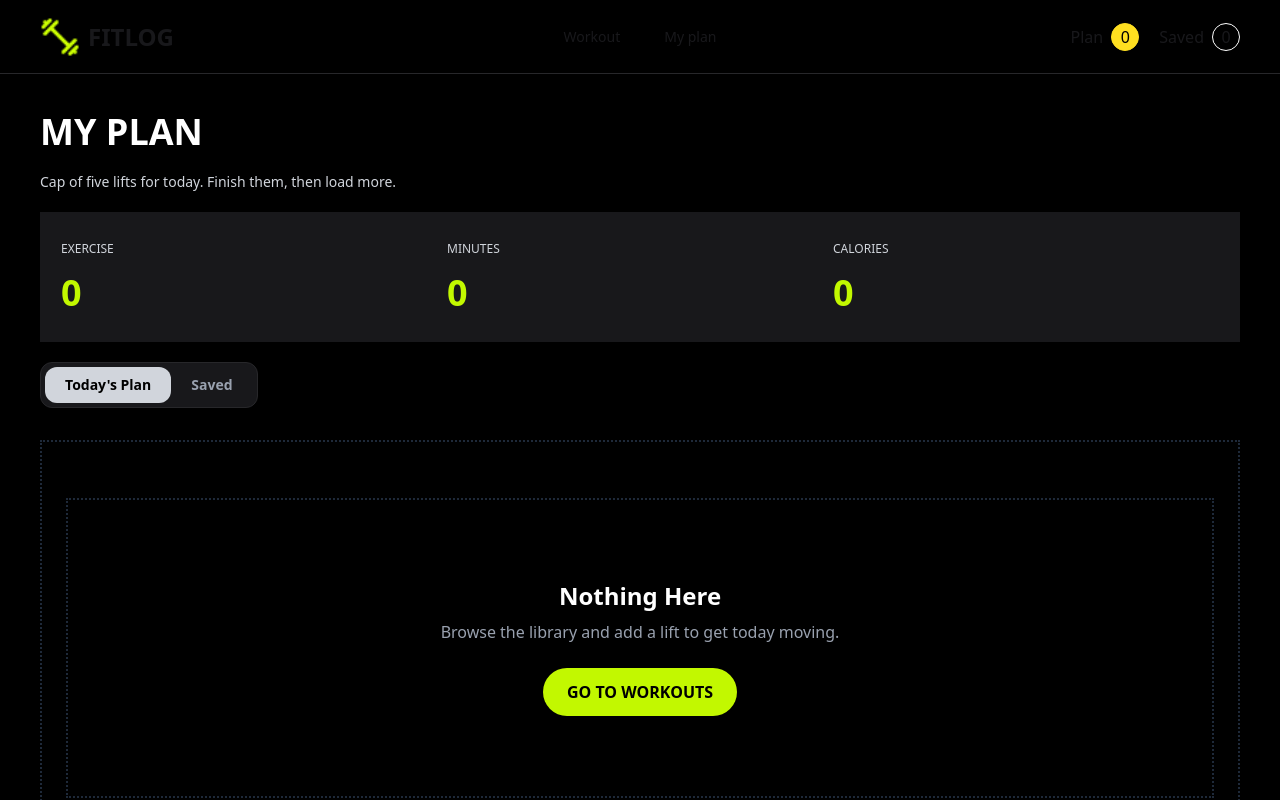
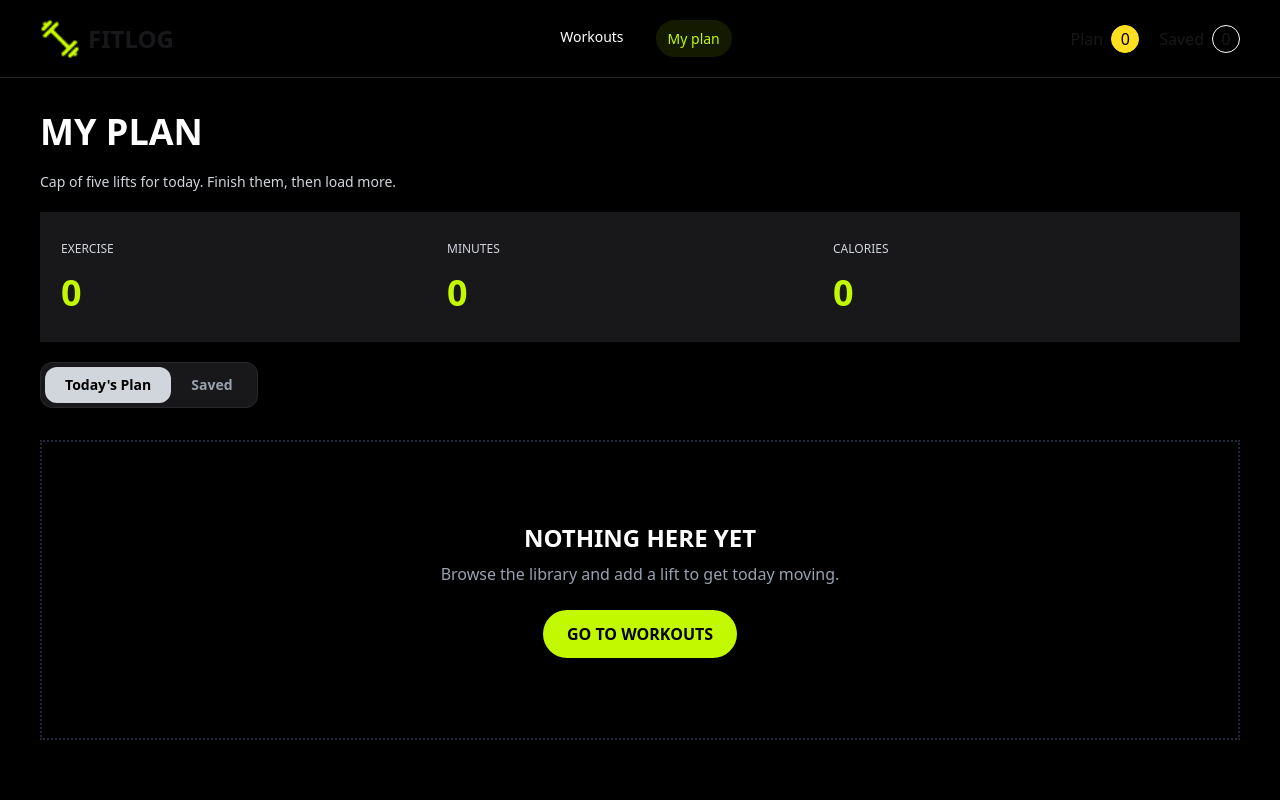
Before and after one commit to SSAShawon/fit-log, a Next.js app: page /my-plan in a window 1280 px wide. Shown: the top 800 px of the page. Built offline with nearby package versions, Linux system fonts and the light colour scheme.

Commit message:
Fixed My Plan

```diff
--- a/src/app/layout.tsx
+++ b/src/app/layout.tsx
@@ -5,6 +5,7 @@ import Navbar from "@/components/Navbar";
 import Footer from "@/components/Footer";
 import { ToastContainer } from "react-toastify";
 import "react-toastify/dist/ReactToastify.css";
+import WorkoutProvider from "../components/context/WorkoutContext";
 
 const geistSans = Geist({
   variable: "--font-geist-sans",
@@ -28,12 +29,13 @@ export default function RootLayout({ children }: LayoutProps<"/">) {
       className={`${geistSans.variable} ${geistMono.variable} h-full antialiased`}
     >
       <body className="min-h-full flex flex-col">
-
-        <Navbar />
-        {children}
-        <ToastContainer />
-        <Footer />
-        </body>
+        <WorkoutProvider>
+          <Navbar />
+          {children}
+          <ToastContainer />
+          <Footer />
+        </WorkoutProvider>
+      </body>
     </html>
   );
 }
--- a/src/app/my-plan/page.tsx
+++ b/src/app/my-plan/page.tsx
@@ -1,78 +1,64 @@
 "use client";
 
-import { useState } from "react";
+import { useContext } from "react";
 import Link from "next/link";
 import Image from "next/image";
 import { Workout } from "@/types/workout";
 import { toast } from "react-toastify";
+import { WorkoutContext } from "@/components/context/WorkoutContext";
 
 const MyPlan = () => {
-  const [activeTab, setActiveTab] = useState("today");
-
-  const [todayPlan, setTodayPlan] = useState<Workout[]>(() => {
-    if (typeof window === "undefined") {
-      return [];
-    }
-
-    return JSON.parse(
-      localStorage.getItem("todayPlan") || "[]"
-    );
-  });
+  const {
+    addWorkout,
+    setAddWorkout,
+    saveWorkout,
+    setSaveWorkout,
+    activeTab,
+    setActiveTab,
+  } = useContext(WorkoutContext)!;
 
   const handleRemove = (id: number) => {
-    const updatedPlan = todayPlan.filter(
-      (item: Workout) => item.id !== id
-    );
+    const updatedPlan = addWorkout.filter((item: Workout) => item.id !== id);
 
-    localStorage.setItem(
-      "todayPlan",
-      JSON.stringify(updatedPlan)
-    );
-
-    setTodayPlan(updatedPlan);
+    setAddWorkout(updatedPlan);
 
     toast.success("Workout removed from Today's Plan");
   };
 
-  const totalMinutes = todayPlan.reduce(
+  const activePlan = activeTab === "today" ? addWorkout : saveWorkout;
+
+  const totalMinutes = activePlan.reduce(
     (total, item) => total + item.duration,
-    0
+    0,
   );
 
-  const totalCalories = todayPlan.reduce(
+  const totalCalories = activePlan.reduce(
     (total, item) => total + item.caloriesBurned,
-    0
+    0,
   );
 
   return (
     <div className="bg-black px-10 py-10 text-white">
       {/* Header */}
       <div>
-        <h1 className="pt-8 pb-5 text-4xl font-bold">
-          MY PLAN
-        </h1>
+        <h1 className="pt-8 pb-5 text-4xl font-bold">MY PLAN</h1>
 
         <p className="text-sm text-gray-300">
           Cap of five lifts for today. Finish them, then load more.
         </p>
       </div>
 
-      {/* Stats */}
       <div className="my-5 grid grid-cols-3 border border-zinc-900 bg-zinc-900 p-5">
         <div>
-          <h2 className="py-2 text-xs text-gray-300">
-            EXERCISE
-          </h2>
+          <h2 className="py-2 text-xs text-gray-300">EXERCISE</h2>
 
           <h4 className="py-2 text-4xl font-bold text-[#c2f800]">
-            {todayPlan.length}
+            {activePlan.length}
           </h4>
         </div>
 
         <div>
-          <h2 className="py-2 text-xs text-gray-300">
-            MINUTES
-          </h2>
+          <h2 className="py-2 text-xs text-gray-300">MINUTES</h2>
 
           <h4 className="py-2 text-4xl font-bold text-[#c2f800]">
             {totalMinutes}
@@ -80,9 +66,7 @@ const MyPlan = () => {
         </div>
 
         <div>
-          <h2 className="py-2 text-xs text-gray-300">
-            CALORIES
-          </h2>
+          <h2 className="py-2 text-xs text-gray-300">CALORIES</h2>
 
           <h4 className="py-2 text-4xl font-bold text-[#c2f800]">
             {totalCalories}
@@ -90,26 +74,22 @@ const MyPlan = () => {
         </div>
       </div>
 
-      {/* Tabs */}
+      {/* Todays plan and  Saved section  */}
       <div className="my-5">
         <div className="flex w-fit rounded-xl border border-zinc-800 bg-zinc-900 p-1">
           <button
             onClick={() => setActiveTab("today")}
             className={`rounded-xl px-5 py-2 text-sm font-semibold ${
-              activeTab === "today"
-                ? "bg-gray-300 text-black"
-                : "text-gray-400"
+              activeTab === "today" ? "bg-gray-300 text-black" : "text-gray-400"
             }`}
           >
-            Today's Plan
+            Today&apos;s Plan
           </button>
 
           <button
             onClick={() => setActiveTab("saved")}
             className={`rounded-xl px-5 py-2 text-sm font-semibold ${
-              activeTab === "saved"
-                ? "bg-gray-300 text-black"
-                : "text-gray-400"
+              activeTab === "saved" ? "bg-gray-300 text-black" : "text-gray-400"
             }`}
           >
             Saved
@@ -117,14 +97,12 @@ const MyPlan = () => {
         </div>
       </div>
 
-      {/* Content */}
-      <div className="my-8 border-2 border-dotted border-gray-800 p-6">
+      {/* Content of Todays Plan*/}
+      <div>
         {activeTab === "today" ? (
-          todayPlan.length === 0 ? (
+          addWorkout.length === 0 ? (
             <div className="my-8 flex flex-col items-center justify-center border-2 border-dotted border-gray-800 p-20 text-center">
-              <h2 className="text-2xl font-bold">
-                Nothing Here
-              </h2>
+              <h2 className="text-2xl font-bold">NOTHING HERE YET</h2>
 
               <p className="mt-2 text-gray-400">
                 Browse the library and add a lift to get today moving.
@@ -139,7 +117,7 @@ const MyPlan = () => {
             </div>
           ) : (
             <div className="space-y-4">
-              {todayPlan.map((item: Workout) => (
+              {addWorkout.map((item: Workout) => (
                 <div
                   key={item.id}
                   className="grid grid-cols-[180px_1fr_auto] items-center gap-6 rounded-2xl border border-zinc-800 bg-zinc-900 p-4"
@@ -161,22 +139,15 @@ const MyPlan = () => {
                     </h3>
 
                     <p className="text-sm text-gray-400">
-                      {item.muscleGroups.join(" • ")} •{" "}
-                      {item.equipment}
+                      {item.muscleGroups.join(" • ")} • {item.equipment}
                     </p>
 
                     <div className="flex items-center gap-6 text-sm text-gray-300">
-                      <span>
-                        ◷ {item.duration} min
-                      </span>
+                      <span>◷ {item.duration} min</span>
 
-                      <span>
-                        🔥 {item.caloriesBurned} kcal
-                      </span>
+                      <span>🔥 {item.caloriesBurned} kcal</span>
 
-                      <span>
-                        ★ {item.rating}
-                      </span>
+                      <span>★ {item.rating}</span>
                     </div>
                   </div>
 
@@ -191,9 +162,13 @@ const MyPlan = () => {
 
                     <button
                       onClick={() => {
-                        toast.success(
-                          `${item.name} marked as done`
+                        const updatedPlan = addWorkout.filter(
+                          (planItem) => planItem.id !== item.id,
                         );
+
+                        setAddWorkout(updatedPlan);
+
+                        toast.success(`${item.name} marked as done`);
                       }}
                       className="rounded-lg bg-[#c2f800] px-4 py-3 text-sm font-semibold text-black transition hover:bg-[#d0ff33]"
                     >
@@ -211,15 +186,83 @@ const MyPlan = () => {
               ))}
             </div>
           )
-        ) : (
+        ) : // Content  Saved
+
+        saveWorkout.length === 0 ? (
           <div className="my-8 flex flex-col items-center justify-center border-2 border-dotted border-gray-800 p-20 text-center">
-            <h2 className="text-2xl font-bold">
-              Saved Workouts
-            </h2>
+            <h2 className="text-2xl font-bold">NOTHING HERE YET</h2>
 
             <p className="mt-2 text-gray-400">
-              Your saved workouts will appear here.
+              Browse the library and add a lift to get today moving.
             </p>
+
+            <Link
+              href="/"
+              className="mt-6 rounded-full bg-[#c2f800] px-6 py-3 font-bold text-black"
+            >
+              Go to workouts
+            </Link>
+          </div>
+        ) : (
+          <div className="space-y-4">
+            {saveWorkout.map((item: Workout) => (
+              <div
+                key={item.id}
+                className="grid grid-cols-[180px_1fr_auto] items-center gap-6 rounded-2xl border border-zinc-800 bg-zinc-900 p-4"
+              >
+                {/* Image */}
+                <div className="relative h-32 overflow-hidden rounded-xl">
+                  <Image
+                    src={item.image}
+                    alt={item.name}
+                    fill
+                    className="object-cover"
+                  />
+                </div>
+
+                {/* Information */}
+                <div className="space-y-3">
+                  <h3 className="text-2xl font-bold text-white">{item.name}</h3>
+
+                  <p className="text-sm text-gray-400">
+                    {item.muscleGroups.join(" • ")} • {item.equipment}
+                  </p>
+
+                  <div className="flex items-center gap-6 text-sm text-gray-300">
+                    <span>◷ {item.duration} min</span>
+
+                    <span>🔥 {item.caloriesBurned} kcal</span>
+
+                    <span>★ {item.rating}</span>
+                  </div>
+                </div>
+
+                {/* Actions */}
+                <div className="flex items-center gap-3">
+                  <Link
+                    href={`/workout/${item.id}`}
+                    className="rounded-lg border border-zinc-700 px-4 py-3 text-sm font-semibold text-white transition hover:border-gray-500"
+                  >
+                    VIEW DETAILS
+                  </Link>
+
+                  <button
+                    onClick={() => {
+                      const updatedSaved = saveWorkout.filter(
+                        (savedItem) => savedItem.id !== item.id,
+                      );
+
+                      setSaveWorkout(updatedSaved);
+
+                      toast.success("Workout removed from Saved");
+                    }}
+                    className="px-3 py-3 text-2xl text-gray-400 transition hover:text-red-500"
+                  >
+                    ×
+                  </button>
+                </div>
+              </div>
+            ))}
           </div>
         )}
       </div>
--- a/src/app/workout/[id]/page.tsx
+++ b/src/app/workout/[id]/page.tsx
@@ -2,6 +2,7 @@ import Image from "next/image";
 import React from "react";
 import { Workout } from "@/types/workout";
 import WorkoutActions from "@/components/WorkoutActions";
+import SavedActions from "@/components/SavedActions";
 
 const Details = async ({params}:{params:Promise<{id: string}>}) => {
 
@@ -89,9 +90,7 @@ const Details = async ({params}:{params:Promise<{id: string}>}) => {
             <div className="mt-10 flex justify-between gap-4">
               <WorkoutActions workout={workout}/>
 
-              <button className="rounded-xl border border-zinc-700 bg-zinc-900 px-5 py-4 font-bold text-white">
-                ♡ SAVE FOR LATER
-              </button>
+              <SavedActions workout={workout}/>
             </div>
           </div>
         </div>
--- a/src/components/Navbar.tsx
+++ b/src/components/Navbar.tsx
@@ -1,8 +1,14 @@
-import React from "react";
+"use client";
 import logo from "../image/logo.png";
 import Image from "next/image";
 import Link from "next/link";
+import { useContext } from "react";
+import { WorkoutContext } from "@/components/context/WorkoutContext";
+import { usePathname } from "next/navigation";
+
 const Navbar = () => {
+  const { addWorkout, saveWorkout } = useContext(WorkoutContext)!;
+  const pathname = usePathname();
   return (
     <div>
       <div className="navbar bg-black shadow-sm fixed top-0 z-50 w-full px-10 py-3 border-b border-zinc-800">
@@ -16,21 +22,42 @@ const Navbar = () => {
         <div className="navbar-center">
           <ul className="menu menu-horizontal px-1 gap-5">
             <li>
-              <Link href="/">Workout</Link>
+              <Link
+                href="/"
+                className={pathname === "/"
+                  ? "rounded-full bg-[#c2f800]/10 px-3 py-2 text-[#c2f800]"
+                  : "text-white"
+                }
+              >
+                Workouts
+              </Link>
             </li>
             <li>
-              <Link href="/my-plan">My plan</Link>
+              <Link
+                href="/my-plan"
+                className={
+                  pathname === "/my-plan"
+                  ? "rounded-full bg-[#c2f800]/10 px-3 py-2 text-[#c2f800]"
+                  : "text-white"
+                }
+              >
+                My plan
+              </Link>
             </li>
           </ul>
         </div>
         <div className="navbar-end gap-5">
           <div className="flex items-center gap-2">
             <Link href="/my-plan">Plan</Link>
-            <span className="flex h-7 w-7 items-center justify-center rounded-full border bg-yellow-300 border-yellow-300  text-black">0</span>
+            <span className="flex h-7 w-7 items-center justify-center rounded-full border bg-yellow-300 border-yellow-300  text-black">
+              {addWorkout.length}
+            </span>
           </div>
           <div className="flex items-center gap-2">
             <Link href="/my-plan">Saved</Link>
-            <span className="flex h-7 w-7 items-center justify-center rounded-full border  border-white ">0</span>
+            <span className="flex h-7 w-7 items-center justify-center rounded-full border  border-white ">
+              {saveWorkout.length}
+            </span>
           </div>
         </div>
       </div>
--- /dev/null
+++ b/src/components/SavedActions.tsx
@@ -0,0 +1,39 @@
+"use client";
+
+import { Workout } from "@/types/workout";
+import React, { useContext } from "react";
+import { toast } from "react-toastify";
+import { WorkoutContext } from "@/components/context/WorkoutContext";
+
+const SavedActions = ({ workout }: { workout: Workout }) => {
+  const { saveWorkout, setSaveWorkout } = useContext(WorkoutContext)!;
+
+  const handleSave = () => {
+
+    const alreadySaved = saveWorkout.some(
+      (item: Workout) => item.id === workout.id,
+    );
+
+    if (alreadySaved) {
+      toast.warning("Already saved for later");
+      return;
+    }
+
+    const updatedSaved = [...saveWorkout, workout];
+
+    setSaveWorkout(updatedSaved);
+
+    toast.success("Saved for later");
+  };
+
+  return (
+    <button
+      onClick={handleSave}
+      className="rounded-xl border border-zinc-700 bg-zinc-900 px-5 py-4 font-bold text-white"
+    >
+      ♡ Save for later
+    </button>
+  );
+};
+
+export default SavedActions;
--- a/src/components/WorkoutActions.tsx
+++ b/src/components/WorkoutActions.tsx
@@ -1,32 +1,32 @@
 "use client";
 import { Workout } from '@/types/workout';
-import React from 'react';
+import React, { useContext } from 'react';
 import { toast } from 'react-toastify';
+import { WorkoutContext } from '@/components/context/WorkoutContext';
 
 const WorkoutActions = ({workout}:{workout: Workout}) => {
+    const { addWorkout, setAddWorkout } = useContext(WorkoutContext)!;
     const handleAddToPlan = () => {
-        const existingPlan =JSON.parse(
-            localStorage.getItem("todayPlan") || "[]"
-        )
-        const alreadyExists= existingPlan.some((item:Workout)=>item.id===workout.id)
+    const alreadyExists = addWorkout.some(
+        (item: Workout) => item.id === workout.id
+    );
 
-        if(alreadyExists){
-            toast.warning("Already in Today's Plan")
-            return;
-        }
-        const updatePlan =[...existingPlan,workout]
-        localStorage.setItem(
-            "todayPlan", JSON.stringify(updatePlan)
-        )
-        toast.success("Added to Today's Plan")
-    };
+    if (alreadyExists) {
+        toast.warning("Already in Today's Plan");
+        return;
+    }
+
+    setAddWorkout([...addWorkout, workout]);
+
+    toast.success("Added to Today's Plan");
+};
 
     return (
 
               <button
               onClick={handleAddToPlan}
               className="rounded-xl text-sm bg-[#c2f800] px-5 py-4 font-bold text-black">
-                + Add to today's plan
+                + Add to today&apos;s plan
             </button>
 
     );
--- /dev/null
+++ b/src/components/context/WorkoutContext.tsx
@@ -0,0 +1,40 @@
+"use client";
+
+import React, { createContext, useState } from "react";
+import { Workout } from "@/types/workout";
+
+interface IWorkoutContext {
+  addWorkout: Workout[];
+  setAddWorkout: React.Dispatch<React.SetStateAction<Workout[]>>;
+  saveWorkout: Workout[];
+  setSaveWorkout: React.Dispatch<React.SetStateAction<Workout[]>>;
+  activeTab: "today" | "saved";
+  setActiveTab: React.Dispatch<React.SetStateAction<"today" | "saved">>;
+}
+
+export const WorkoutContext = createContext<IWorkoutContext | undefined>(
+  undefined
+);
+
+const WorkoutProvider = ({ children }: { children: React.ReactNode }) => {
+  const [addWorkout, setAddWorkout] = useState<Workout[]>([]);
+  const [saveWorkout, setSaveWorkout] = useState<Workout[]>([]);
+  const [activeTab, setActiveTab] = useState<"today" | "saved">("today");
+
+  return (
+    <WorkoutContext.Provider
+      value={{
+        addWorkout,
+        setAddWorkout,
+        saveWorkout,
+        setSaveWorkout,
+        activeTab,
+        setActiveTab,
+      }}
+    >
+      {children}
+    </WorkoutContext.Provider>
+  );
+};
+
+export default WorkoutProvider;
```
Also changed, not shown: src/context/PlanContext.tsx (deleted, +0 -11 lines).
